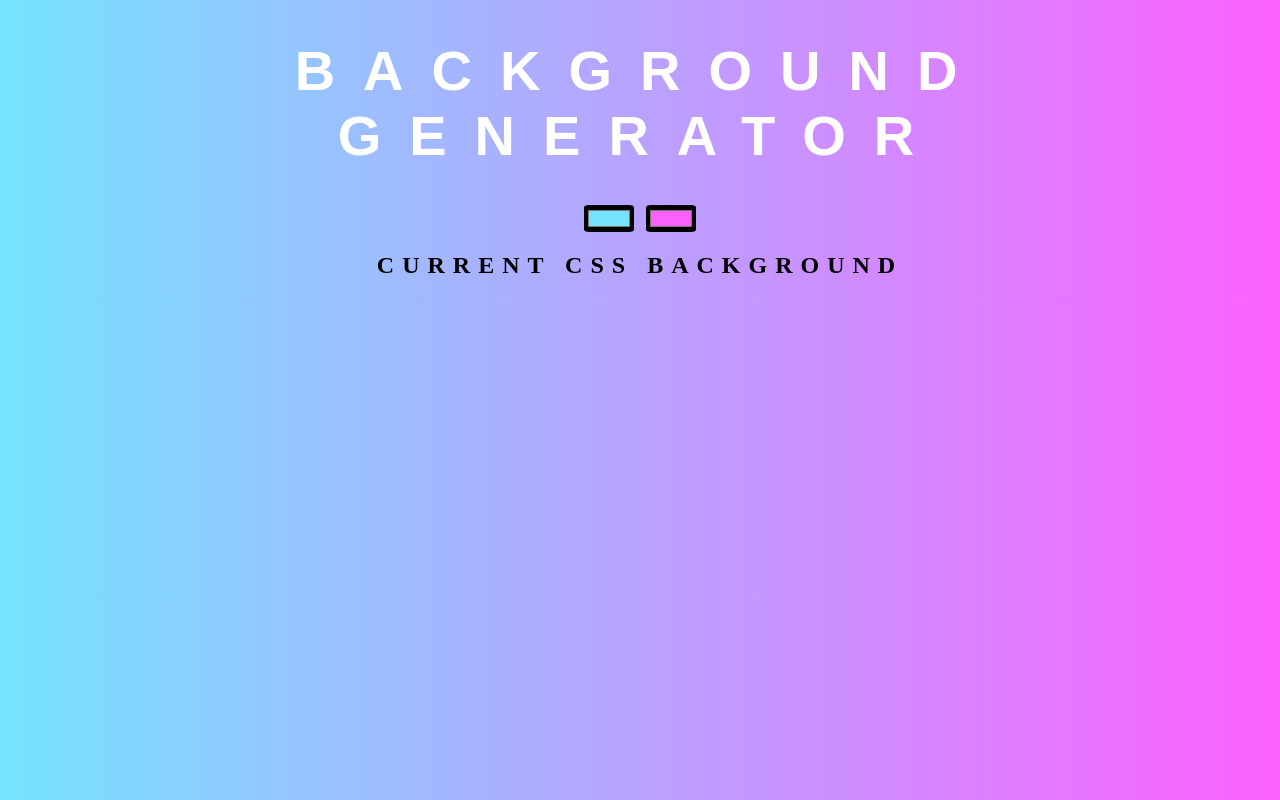
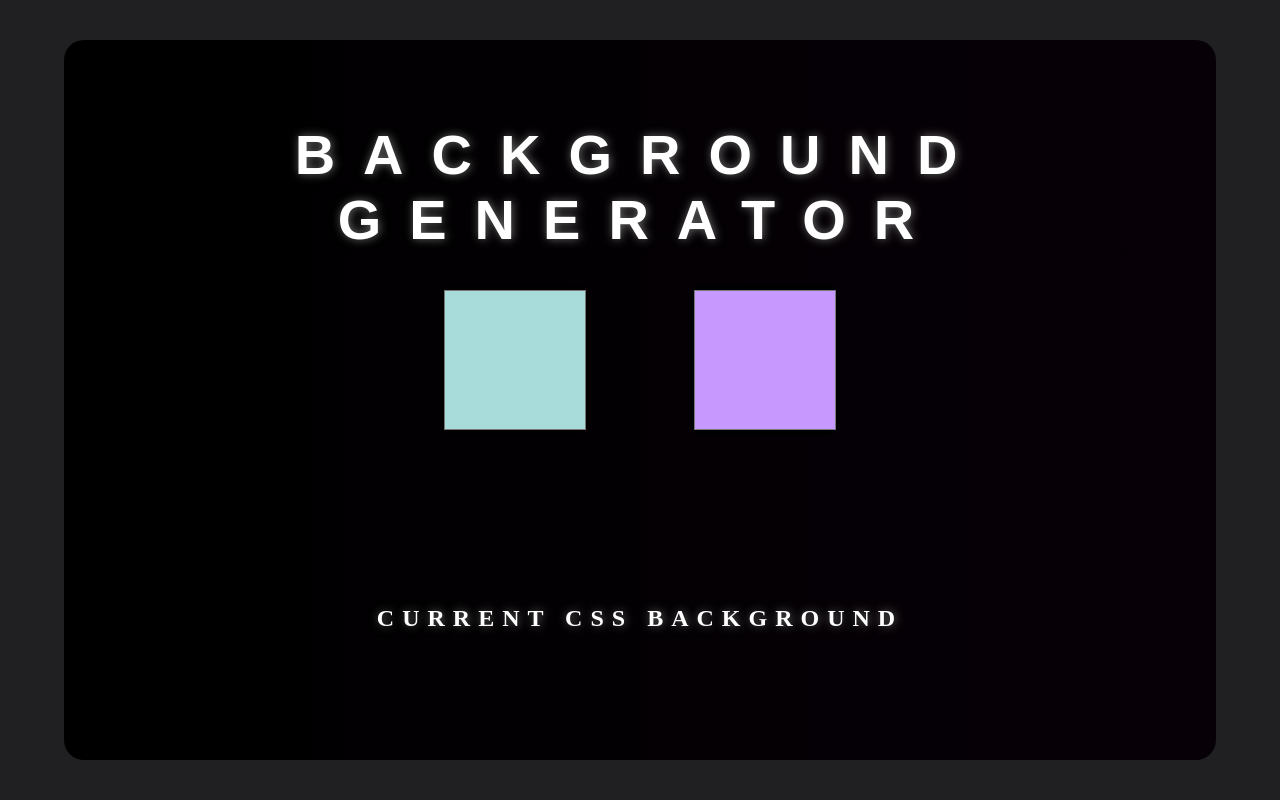
Before and after one commit to AnaisRevellat/background_generator_vanilla_js, a plain HTML site: page index.html in a window 1280 px wide. Drawn offline with Linux system fonts and the light colour scheme.

Commit message:
nojekyll file added

```diff
--- a/index.html
+++ b/index.html
@@ -1,17 +1,23 @@
 <!DOCTYPE html>
 <html lang="en">
   <head>
-    <meta charset="UTF-8">
-    <meta name="viewport" content="width=device-width, initial-scale=1.0">
-    <link rel="stylesheet" href="./style.css">
+    <meta charset="UTF-8" />
+    <meta name="viewport" content="width=device-width, initial-scale=1.0" />
+    <link rel="stylesheet" href="./style.css" />
     <title>Gradient background</title>
   </head>
-<body id="#body-gradient">
+  <body class="body">
+    <div class="body-gradient">
+      <div class="main-title">
         <h1>Background generator</h1>
-    <input class="color1" type="color" name="color1" value="#75E3FF">
-    <input class="color2" type="color" name="color2" value="#fC61FF">
+      </div>
+      <div class="input-choices">
+        <input class="color1" type="color" name="color1" value="#A8DCDB" />
+        <input class="color2" type="color" name="color2" value="#C799FF" />
+      </div>
       <h2>Current CSS Background</h2>
       <h3></h3>
+    </div>
     <script type="text/javascript" src="./script.js"></script>
   </body>
 </html>
--- a/script.js
+++ b/script.js
@@ -1,7 +1,8 @@
 var css = document.querySelector("h3");
 var color1 = document.querySelector(".color1");
 var color2 = document.querySelector(".color2");
-var body = document.getElementById("#body-gradient");
+var body = document.querySelector(".body");
+var wrapper = document.querySelector(".body-gradient");
 
 
 console.log(css);
@@ -9,10 +10,10 @@ console.log(color1);
 console.log(`C1 : ${color1.value} C2: ${color2.value}`);
 
 function setGradient() {
-    body.style.background =
+    wrapper.style.background =
     `linear-gradient(to right, ${color1.value}, ${color2.value})`;
 
-    css.textContent = `${body.style.background};` ;
+    css.textContent = `${wrapper.style.background};` ;
 }
 
 color1.addEventListener("input", setGradient);
--- a/style.css
+++ b/style.css
@@ -1,39 +1,85 @@
 body {
-	font: 'Raleway', sans-serif;
-    color: rgba(0,0,0,.5);
+  display: flex;
+  justify-content: center;
+  align-items: center;
+  height: 100vh;
+  margin: 0 auto;
+  font: "Raleway", sans-serif;
   text-align: center;
   text-transform: uppercase;
-    letter-spacing: .5em;
+  letter-spacing: 0.5em;
   top: 15%;
-	background: linear-gradient(to right, #75E3FF , #fC61FF);
+  background: #201f22;
+  color: rgba(0, 0, 0, 0.5);
+}
+
+.body-gradient {
+  display: flex;
+  flex-direction: column;
+  justify-content: center;
+  width: 90%;
+  height: 90vh;
+  text-align: center;
+  background: linear-gradient(to right, #000000, #070007);
+  border-radius: 20px;
+}
+
+.main-title {
+  display: flex;
+  justify-content: center;
+  text-align: center;
+  width: 100%;
+  height: 200px;
 }
 
 h1 {
-    font: 600 3.5em 'Raleway', sans-serif;
-    color: rgba(0,0,0,.5);
+  width: 80%;
+  font-size: 3rem;
+  font: 600 3.5em "Raleway", sans-serif;
+  color: rgba(0, 0, 0, 0.5);
   text-align: center;
   text-transform: uppercase;
-    letter-spacing: .5em;
-    width: 100%;
-    color:white;
+  letter-spacing: 0.5em;
+  color: white;
 }
 
- body > h2 {
-    color:rgb(0, 0, 0);
+h1,
+h2,
+h3 {
+  text-shadow: rgb(109, 109, 108) 1px 0 10px;
+}
+
+h2 {
+  color: white;
 }
 
 h3 {
-	font: 900 1em 'Raleway', sans-serif;
-    color: rgba(0,0,0,.5);
+  font: 900 1em "Raleway", sans-serif;
+  font-size: 2rem;
+  color: rgba(0, 0, 0, 0.5);
   text-align: center;
   text-transform: none;
   letter-spacing: 0.01em;
-    color:white;
+  color: white;
+}
+
+.input-choices {
+  display: flex;
+  justify-content: center;
+  height: 300px;
 }
 
 input {
+  margin: 0 50px 0 50px;
+  width: 150px;
+  height: 150px;
   background: #000;
-    border:none;
+  border: none;
   border-radius: 10%;
+}
 
+@media screen and (max-width: 768px) {
+  h1 {
+    font-size: 1.5rem;
   }
+}
```
Also changed, not shown: 1 other file. Lines whose indentation alone changed are shown as unchanged.
